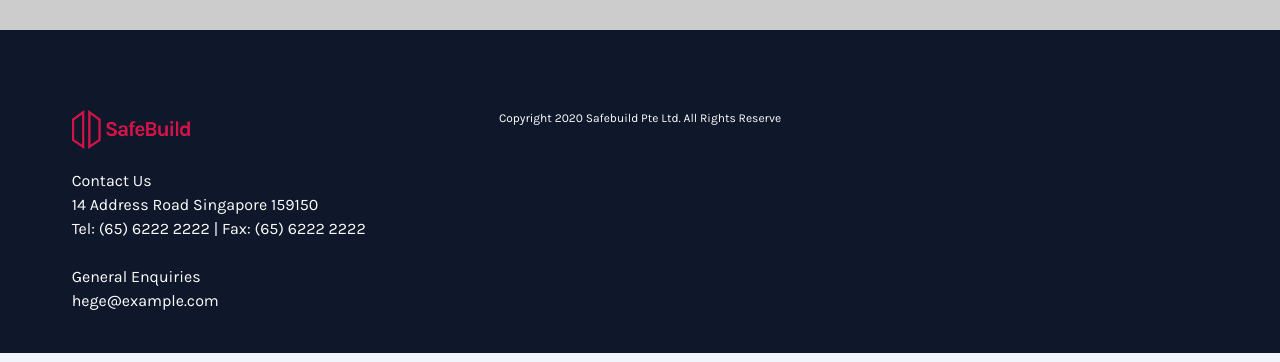
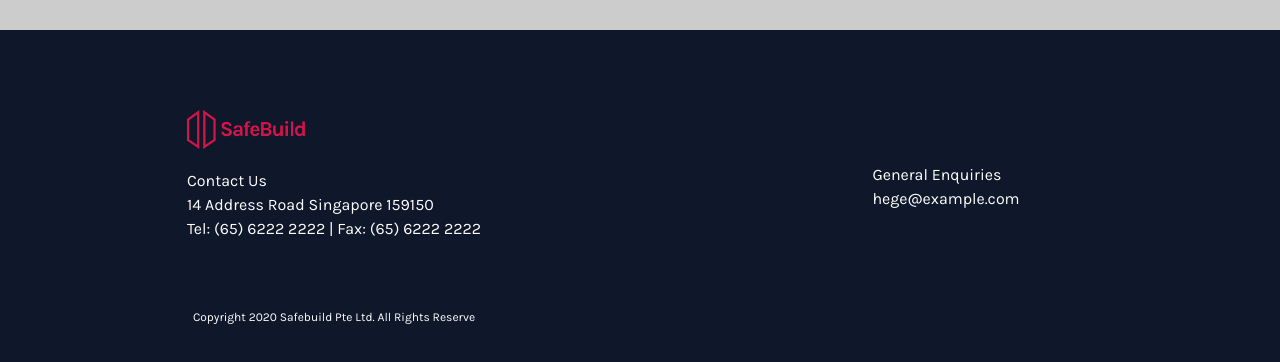
Before and after one commit to francesjgonzales/safebuild, a Next.js app: page / in a window 1280 px wide. Shown: the part 3805-4167 px from the top of the page. Built offline with nearby package versions, Linux system fonts and the light colour scheme.

Commit message:
fixed footer

```diff
--- a/src/components/Footer.tsx
+++ b/src/components/Footer.tsx
@@ -4,7 +4,7 @@ import Image from "next/image";
 export const Footer = () => {
   return (
     <footer className="footer">
-      <div className="three-col">
+      <div className="two-col">
         <p>
           <Image
             src="/assets/safebuild-logo.png"
@@ -17,10 +17,12 @@ export const Footer = () => {
           14 Address Road Singapore 159150 <br />
           Tel: (65) 6222 2222 | Fax: (65) 6222 2222 <br />
           <br />
+        </p>
+        <p>
           General Enquiries <br />
           <a href="mailto:hege@example.com">hege@example.com</a>
         </p>
-        <p className="text-xs">
+        <p className="pt-5 text-xs">
           Copyright 2020 Safebuild Pte Ltd. All Rights Reserve
         </p>
       </div>
```
